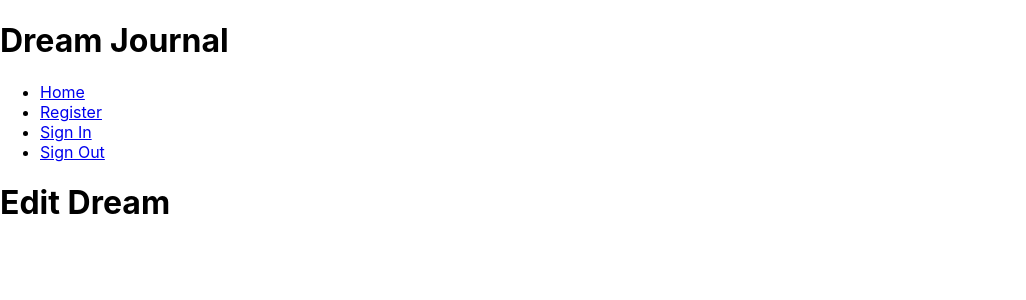
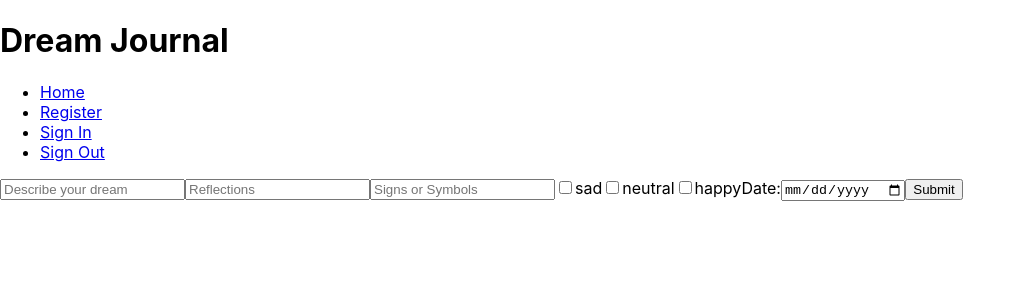
Before and after one commit to helen-lehrer/dream-journal, a React (Create React App) app: page /edit-dream-form in a window 1280 px wide. Shown: the top 300 px of the page, without its empty margins (0-1026 px from the left). Built offline with nearby package versions, Linux system fonts and the light colour scheme; no server answers; the database is empty.

Commit message:
Add edit/delete functionality
Co-authored-by: Kelly Bruce <kelly.bruce.cs@gmail.com>

```diff
--- a/package.json
+++ b/package.json
@@ -6,6 +6,7 @@
     "@testing-library/jest-dom": "^5.16.5",
     "@testing-library/react": "^13.4.0",
     "@testing-library/user-event": "^13.5.0",
+    "date-fns": "^2.29.3",
     "firebase": "^9.14.0",
     "react": "^18.2.0",
     "react-dom": "^18.2.0",
--- a/src/components/App.js
+++ b/src/components/App.js
@@ -3,6 +3,7 @@ import './../App.css';
 import { db, auth } from './../firebase.js';
 import { BrowserRouter as Router, Routes, Route } from "react-router-dom";
 import { collection, addDoc, onSnapshot, doc, updateDoc, deleteDoc } from "firebase/firestore";
+import { formatDistanceToNow } from 'date-fns';
 
 import SignIn from './SignIn';
 import SignOut from './SignOut';
@@ -19,11 +20,14 @@ function App() {
   const [error, setError] = useState(null);
 
   useEffect(() => {
-    const unSubscribe = onSnapshot(collection(db, "dreams"), (collectionSnapshot) => {
+    const unSubscribe = onSnapshot(collection(db, "dreams"), (querySnapshot) => {
         const dreams = [];
-        collectionSnapshot.forEach((doc) => {
+        querySnapshot.forEach((doc) => {
+          const timeStamp = doc.get('timeStamp', {serverTimestamps: "estimate"}).toDate();
+          const jsDate = new Date(timeStamp);
           dreams.push({
             ...doc.data(),
+            timeStamp: jsDate,
             id: doc.id
           });
         });
@@ -43,19 +47,20 @@ function App() {
     await addDoc(collection(db, "dreams"), newDreamData);
   }
 
-const handleEditingDreamInList = () => {
-  console.log("handleEditingDreamInList")
+const handleEditingDream = async (dreamToEdit) => {
+  const dreamRef = doc(db, "dreams", dreamToEdit.id);
+  await updateDoc(dreamRef, dreamToEdit);
 }
 
 const handleChangingSelectedDream = (id) => {
-  console.log(id);
   const selection = mainDreamList.filter(dream => dream.id === id)[0];
   setSelectedDream(selection);
-  console.log(selection);
+
 }
 
-const handleDeletingDream = () => {
-  console.log("handleDeletingDream")
+const handleDeletingDream = async (id) => {
+  await deleteDoc(doc(db, "dreams", id))
+  setSelectedDream(null);
 }
 
   return (
@@ -67,8 +72,8 @@ const handleDeletingDream = () => {
         <Route path="/sign-out" element={<SignOut />} />
         <Route path="/dream-detail" element={<DreamDetail dream={selectedDream} onClickingDelete={handleDeletingDream} />} />
         <Route path="/dream-list" element={<DreamList onDreamSelection={handleChangingSelectedDream} dreamList={mainDreamList}/>} />
-        <Route path="/new-dream-form" element={<ReusableForm onNewDreamCreation={handleAddingNewDreamToList}/>} />
-        <Route path="/edit-dream-form" element={<ReusableForm onEditDream={handleEditingDreamInList} dream={selectedDream}/>} />
+        <Route path="/new-dream-form" element={<ReusableForm onUpdating={handleAddingNewDreamToList}/>} />
+        <Route path="/edit-dream-form" element={<ReusableForm dream={selectedDream} onUpdating={handleEditingDream}/>} />
       </Routes>
     </Router>
 
@@ -76,3 +81,4 @@ const handleDeletingDream = () => {
 }
 
 export default App;
+//onClickingEdit={handleEditingDream}
--- a/src/components/Dream.js
+++ b/src/components/Dream.js
@@ -1,11 +1,12 @@
 import React from "react";
 import PropTypes from "prop-types";
+import { Link } from "react-router-dom";
 
 function Dream(props){
   return (
     <React.Fragment>
       <div onClick = {() => props.whenDreamClicked(props.id)}>
-        <h3>{props.date}</h3>
+      <Link to="/dream-detail"><h3>{props.timeStamp.toDateString()}</h3></Link>
         <hr/>
       </div>
     </React.Fragment>
@@ -13,7 +14,7 @@ function Dream(props){
 }
 
 Dream.propTypes = {
-  date: PropTypes.elementType
+  timeStamp: PropTypes.instanceOf(Date)
 }
 
 export default Dream;
--- a/src/components/DreamDetail.js
+++ b/src/components/DreamDetail.js
@@ -1,9 +1,9 @@
 import React from "react";
 import PropTypes from "prop-types";
+import { Link } from "react-router-dom";
 
 function DreamDetail(props) {
-  const { dream } = props;
-  console.log(props);
+  const { dream, onClickingDelete } = props;
   return(
     <React.Fragment>
       <h1>Dream Details</h1>
@@ -14,12 +14,18 @@ function DreamDetail(props) {
       <p>{dream.neutralBefore}</p>
       <p>{dream.sadBefore}</p>
       <p>{dream.symbols}</p>
+
+      <Link to="/edit-dream-form"><button>Edit Dream</button></Link>
+
+      <Link to="/dream-list"><button onClick={()=>onClickingDelete(dream.id)}>Delete Dream</button></Link>
+
     </React.Fragment>
   )
 }
 
 DreamDetail.propTypes = {
-  dream: PropTypes.object
+  dream: PropTypes.object,
+  onClickingDelete: PropTypes.func
 }
 
 export default DreamDetail;
--- a/src/components/DreamList.js
+++ b/src/components/DreamList.js
@@ -4,15 +4,17 @@ import PropTypes from "prop-types";
 import Dream from "./Dream";
 
 function DreamList(props){
+  console.log(props.dreamList)
   return (
     <React.Fragment>
       <Link to="/new-dream-form">Add New Dream</Link>
       {props.dreamList.map((dream)=>
-      <Link to="/dream-detail"><Dream
+      <Dream
       whenDreamClicked={props.onDreamSelection}
       date={dream.date}
+      timeStamp={dream.timeStamp}
       id={dream.id}
-      key={dream.id}/></Link>
+      key={dream.id}/>
       )}
     </React.Fragment>
   );
--- a/src/components/ReusableForm.js
+++ b/src/components/ReusableForm.js
@@ -1,25 +1,31 @@
 import React from "react";
 import PropTypes from "prop-types";
+import { useNavigate } from "react-router-dom";
+import { serverTimestamp } from "firebase/firestore";
+import { v4 } from 'uuid';
 
 function ReusableForm(props) {
+  const navigate = useNavigate();
 
-  function handleNewDreamFormSubmission(event) {
+  function handleFormSubmission(event) {
     event.preventDefault();
-    props.onNewDreamCreation({
+    props.onUpdating({
       description: event.target.description.value,
       reflections: event.target.reflections.value,
       date: event.target.date.value,
       symbols: event.target.symbols.value,
       sadBefore: event.target.sadBefore.value,
       neutralBefore: event.target.neutralBefore.value,
-      happyBefore: event.target.happyBefore.value
+      happyBefore: event.target.happyBefore.value,
+      timeStamp: serverTimestamp(),
+      id: props.dream ? props.dream.id : v4()
     });
+    navigate('/dream-list');
   }
-
-  if (props.onNewDreamCreation) {
+  console.log(props)
     return (
       <React.Fragment>
-        <form onSubmit={handleNewDreamFormSubmission}>
+        <form onSubmit={handleFormSubmission}>
           <input
           type='text'
           name='description'
@@ -52,21 +58,13 @@ function ReusableForm(props) {
           <label htmlFor="happyBefore">happy</label>
           <label htmlFor="date">Date:</label>
           <input type="date" id="date" name="date"></input>
-
           <button type='submit'>Submit</button>
           </form>
         </React.Fragment>
       )}
-    else if (props.onEditDream) {
-    return (
-      <React.Fragment>
-      <h1>Edit Dream</h1>
-      </React.Fragment>
-    )}
-}
 
 ReusableForm.propTypes ={
-  onNewDreamCreation: PropTypes.func,
-
+  onUpdating: PropTypes.func,
+  dream: PropTypes.object
 }
 export default ReusableForm
```
Also changed, not shown: 1 other file (tests, documents, lock files or other folders).
